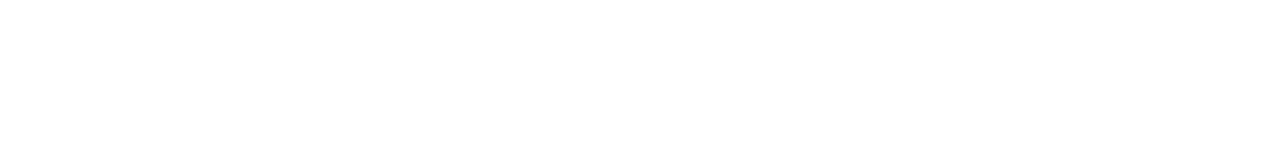
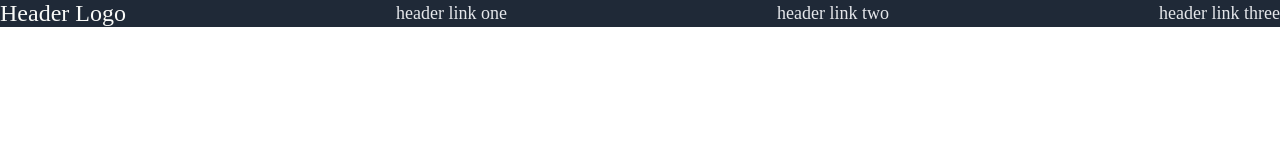
Before and after one commit to Profiremu23/odin-landing-page, a plain HTML site: page index.html in a window 1280 px wide. Drawn offline with Linux system fonts and the light colour scheme.

Commit message:
Started to make the header first

```diff
--- a/index.html
+++ b/index.html
@@ -6,7 +6,10 @@
     </head>
     <body>
         <div class="header">
-
+            <div class="logo">Header Logo</div>
+            <a href="#">header link one</a>
+            <a href="#">header link two</a>
+            <a href="#">header link three</a>
         </div>
         <div class="about">
 
--- a/styles.css
+++ b/styles.css
@@ -1,3 +1,27 @@
 body {
     display: flex;
+    margin: 0;
+    padding: 0;
 }
+
+a {
+    color: #e5e7eb;
+    font-size: 18px;
+    text-decoration: none;
+}
+
+.header, .logo, .about, .footer {
+    background-color: #1f2937;
+    color: #f9faf8;
+}
+
+.header {
+    display: flex;
+    flex: 1;
+    align-items: center;
+    justify-content: space-between;
+}
+
+.logo {
+    font-size: 24px;
+}
```
